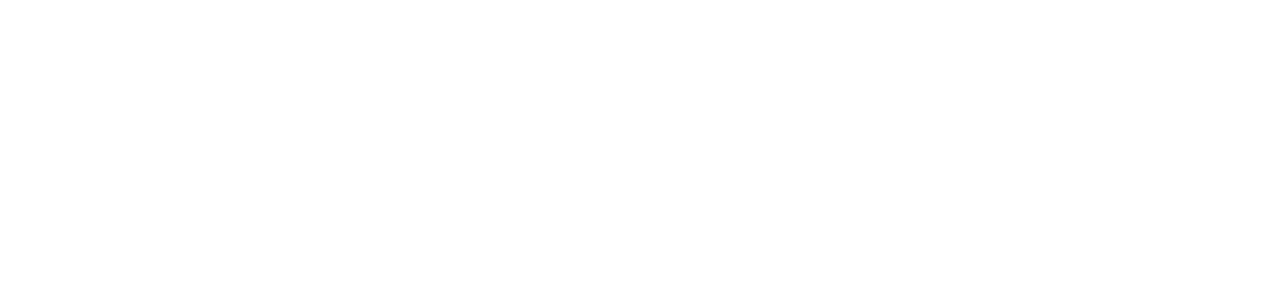
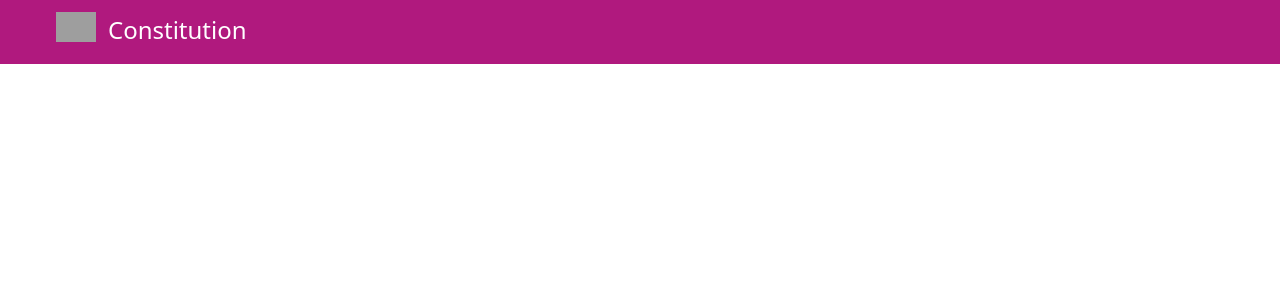
Before and after one commit to Sam-Cordry/Accessible-Constitution, a Next.js app: page / in a window 1280 px wide. Shown: the top 300 px of the page. Built offline with nearby package versions, Linux system fonts and the light colour scheme; grey boxes are pictures that could not be loaded.

Commit message:
Added basic heading to all pages

```diff
--- a/src/app/layout.tsx
+++ b/src/app/layout.tsx
@@ -1,10 +1,31 @@
 import './globals.css'
 import type { Metadata } from 'next'
+import Image from 'next/image'
 
 export const metadata: Metadata = {
-
+  title: "CSH Constitution",
+  authors: [{ name: "Computer Science House" }],
+  icons: {
+    icon: 'https://assets.csh.rit.edu/pubsite/csh_logo_square.svg',
+  }
 }
 
 export default function RootLayout({ children }: { children: React.ReactNode }) {
+  return (
+    <div>
+      <nav className="bg-csh-purple w-full max-h-16 h-16">
+        <a href="/" className='inline-block items-center ml-14 my-3'>
 
+          <div className='float-left'>
+            <Image priority src='https://assets.csh.rit.edu/pubsite/csh_logo_square.svg' alt='CSH Logo' width={40} height={40}
+              className="object-contain h-auto max-w-full" />
+          </div>
+
+          <div className="text-white pl-3 pt-0.5 text-2xl font-light float-right">Constitution</div>
+        </a>
+
+      </nav>
+      <main>{children}</main>
+    </div>
+  )
 }
--- a/tailwind.config.js
+++ b/tailwind.config.js
@@ -12,6 +12,10 @@
         'gradient-conic':
           'conic-gradient(from 180deg at 50% 50%, var(--tw-gradient-stops))',
       },
+      colors: {
+        'csh-purple': '#B0197E',
+        'csh-red': '#E11C52',
+      },
     },
   },
   plugins: [],
```
